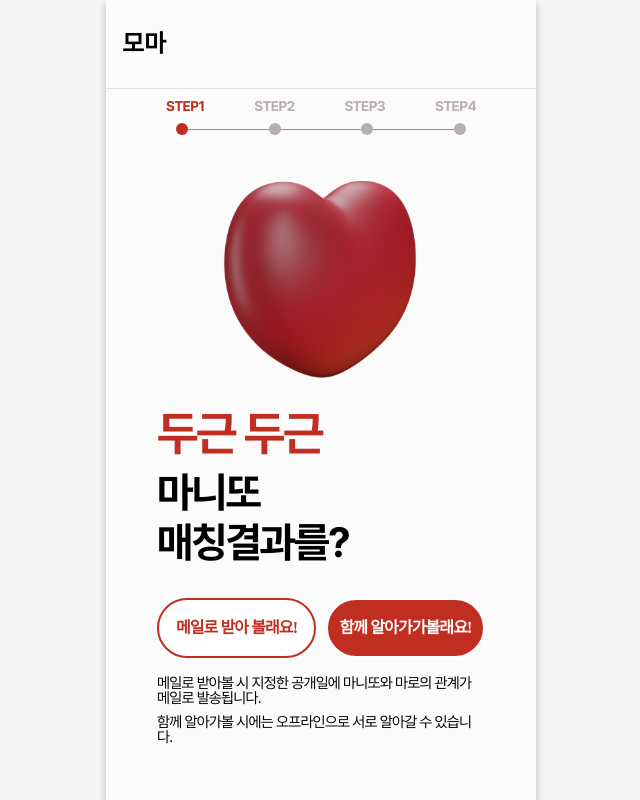
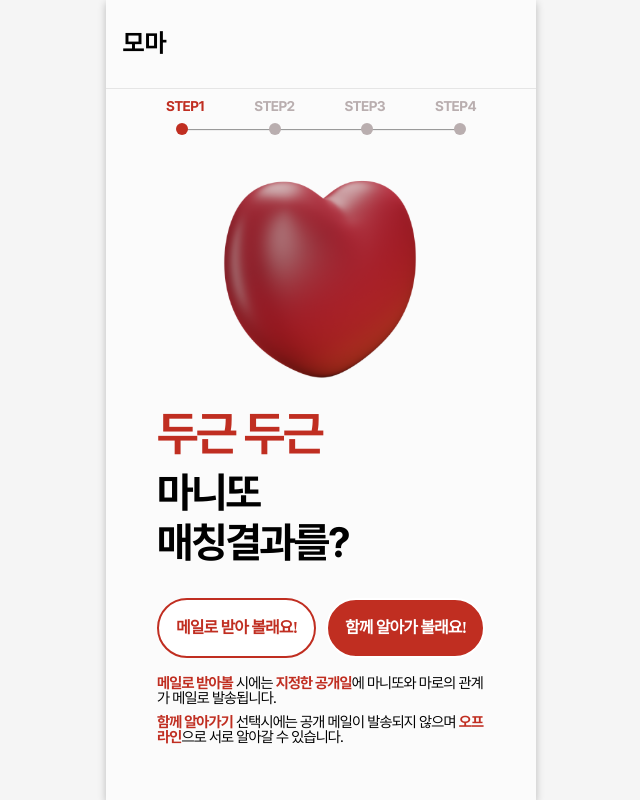
Before and after one commit to seochan99/manito-frontend, a React (Vite) app in the folder moma/: page /create in a window 1280 px wide. Shown: the whole page, without its empty margins (319-959 px from the left). Built offline with nearby package versions, Linux system fonts and the light colour scheme.

Commit message:
design : 안내문구 하이라이트 추가

```diff
--- a/moma/src/components/create/Step1.jsx
+++ b/moma/src/components/create/Step1.jsx
@@ -33,16 +33,16 @@ export default function Step1({setStep, setType}) {
               setStep(2);
             }}
             >
-              함께 알아가가볼래요!
+              함께 알아가 볼래요!
             </S.WhatTypeOfManito>
           </S.WhatTypeOfManitoWrapper>
 
           <S.WarningContent style={{marginTop:"18px"}}>
-          메일로 받아볼 시 지정한 공개일에 마니또와 마로의 관계가 메일로 발송됩니다.
+          <strong style={{color:"#C02E21", fontWeight:"bold"}}>메일로 받아볼</strong> 시에는 <strong style={{color:"#C02E21", fontWeight:"bold"}}>지정한 공개일</strong>에 마니또와 마로의 관계가 메일로 발송됩니다.
           </S.WarningContent>
 
           <S.WarningContent>
-          함께 알아가볼 시에는 오프라인으로 서로 알아갈 수 있습니다.
+          <strong style={{color:"#C02E21", fontWeight:"bold"}}>함께 알아가기</strong> 선택시에는 공개 메일이 발송되지 않으며 <strong style={{color:"#C02E21", fontWeight:"bold"}}>오프라인</strong>으로 서로 알아갈 수 있습니다.
           </S.WarningContent>
 
 
--- a/moma/src/components/create/Step2.jsx
+++ b/moma/src/components/create/Step2.jsx
@@ -122,8 +122,9 @@ export default function Step2({ setStep, type,setPeoples,setMails,
                   onChange={handlePublicDateChange}
                   showTimeSelect
                   timeFormat="HH:mm"
-                  timeIntervals={15}
+                  timeIntervals={30}
                   dateFormat="yyyy.MM.dd HH:mm"
+                  selected={publicDate}
                   placeholderText="예시) 2023.06.29 18:00"
                 />
               </>
--- a/moma/src/components/create/Step3.jsx
+++ b/moma/src/components/create/Step3.jsx
@@ -22,10 +22,10 @@ export default function Step3({setStep, type, peoples, mails}) {
 
 
 
-
+        <S.InputTitle style={{marginTop:"20px"}}>모임명</S.InputTitle>
+        <S.InputBox2></S.InputBox2>
         <S.ResultTableContainer2>
           <S.ResultTableContainer style={{borderBottom:"1px solid var(--gray-3, #E5DEDF) "}}>
-
               <S.ResultTableTitle>
                 이름
               </S.ResultTableTitle>
--- a/moma/src/components/create/style.js
+++ b/moma/src/components/create/style.js
@@ -132,6 +132,20 @@ background: var(--gray-2, #F3EEEF);
 align-items: flex-start;
 gap: 10px;
 margin-bottom: 14px;
+`
+
+export const InputBox2 = styled.div`
+width: 100%;
+height: 50px;
+padding-left: 10px;
+border : none;
+display: inline-flex;
+border-radius: 12px;
+background: var(--gray-2, #F3EEEF);
+
+align-items: flex-start;
+gap: 10px;
+margin-bottom: 14px;
 
 `
 
```
